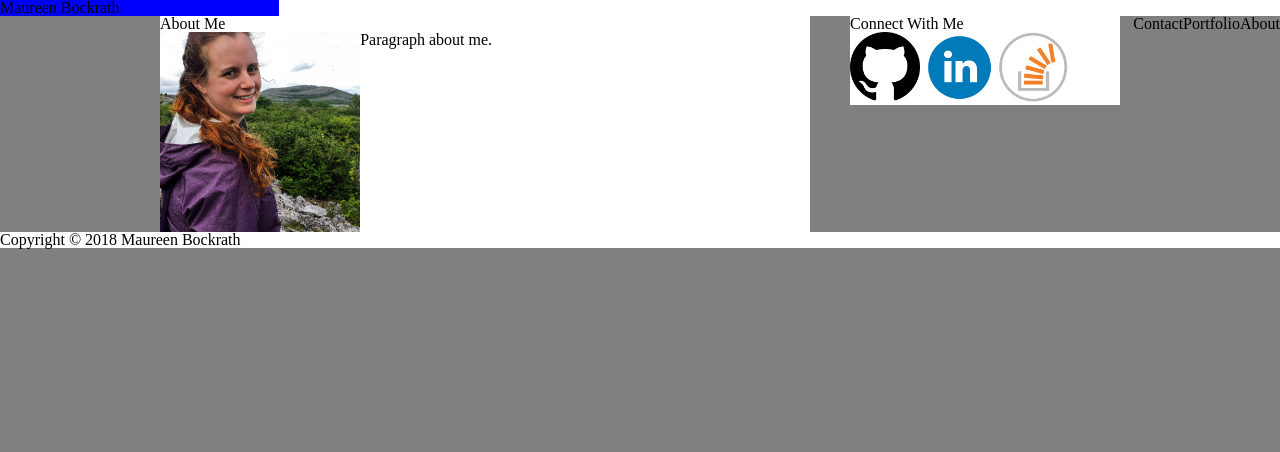
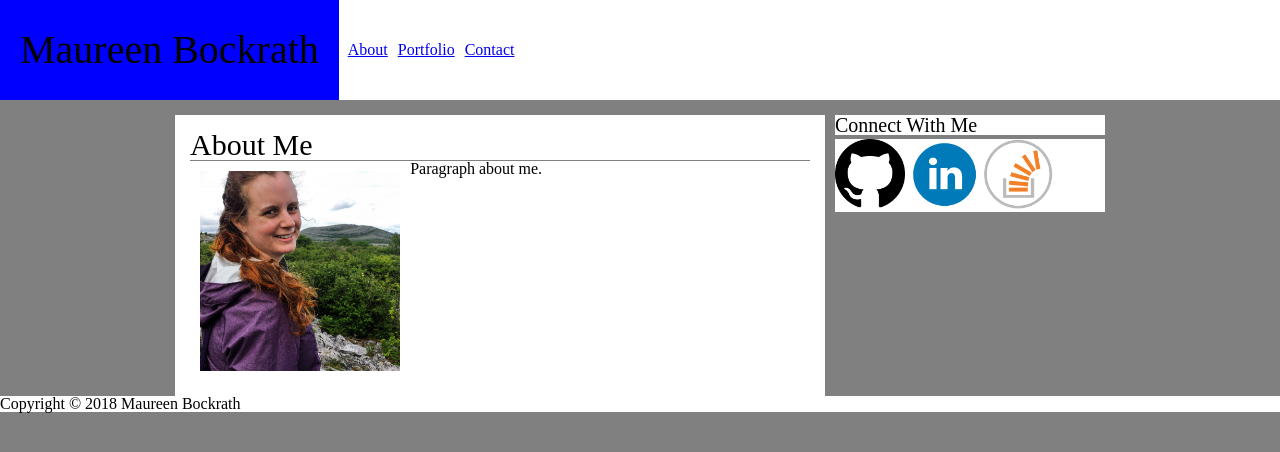
Before and after one commit to liannaarica09/Basic-Portfolio, a plain HTML site: page index.html in a window 1280 px wide. Drawn offline with Linux system fonts and the light colour scheme.

Commit message:
update w/ some padding

```diff
--- a/assets/css/style.css
+++ b/assets/css/style.css
@@ -1,3 +1,7 @@
+*{
+	box-sizing:border-box;
+}
+
 body {
 	background-color: grey;
 }
@@ -6,29 +10,55 @@ header {
 	background-color: white;
 }
 
+h1 {
+	font-size: 40px;
+}
+
+h2 {
+	font-size: 30px;
+	border-bottom: 1px solid grey;
+}
+
+h3 {
+	font-size: 20px;
+	border-bottom: 4px solid grey;
+}
+
 .banner {
+	display:inline-block;
 	background-color: blue;
-	width: 279px;
+	padding: 30px 20px 30px 20px;
+}
+
+nav {
+	display: inline-block;
+}
+
+nav ul {
+	position:
 }
 
 nav ul li {
-	display:inline;
-	float: right;
+	float: left;
+	padding:5px;
 }
 
 #mainBody {
 	width:960px;
 	margin: auto;
+	padding: 15px;
 }
 
 #content {
 	background-color: white;
 	width:650px;
+	padding:15px;
 	float:left;
 }
 
 #content img {
 	float: left;
+	margin: 10px;
 }
 
 #sidebar {
--- a/index.html
+++ b/index.html
@@ -12,9 +12,9 @@
 		</div>
 		<nav>
 			<ul>
-				<li>About</li>
-				<li>Portfolio</li>
-				<li>Contact</li>
+				<li><a href="#">About</a></li>
+				<li><a href="#">Portfolio</a></li>
+				<li><a href="#">Contact</a></li>
 			</ul>
 		</nav>
 	</header>
@@ -27,7 +27,7 @@
 
 		</div>
 		<article id="sidebar">
-			<p>Connect With Me</p>
+			<h3>Connect With Me</h3>
 			<img src="./assets/images/github.png" height="70px">
 			<img src="./assets/images/linkedin.png" height="70px">
 			<img src="./assets/images/stackoverflow.png" height="70px">
```
Also changed, not shown: contact.html (+3 -3 lines), portfolio.html (+3 -3 lines).
